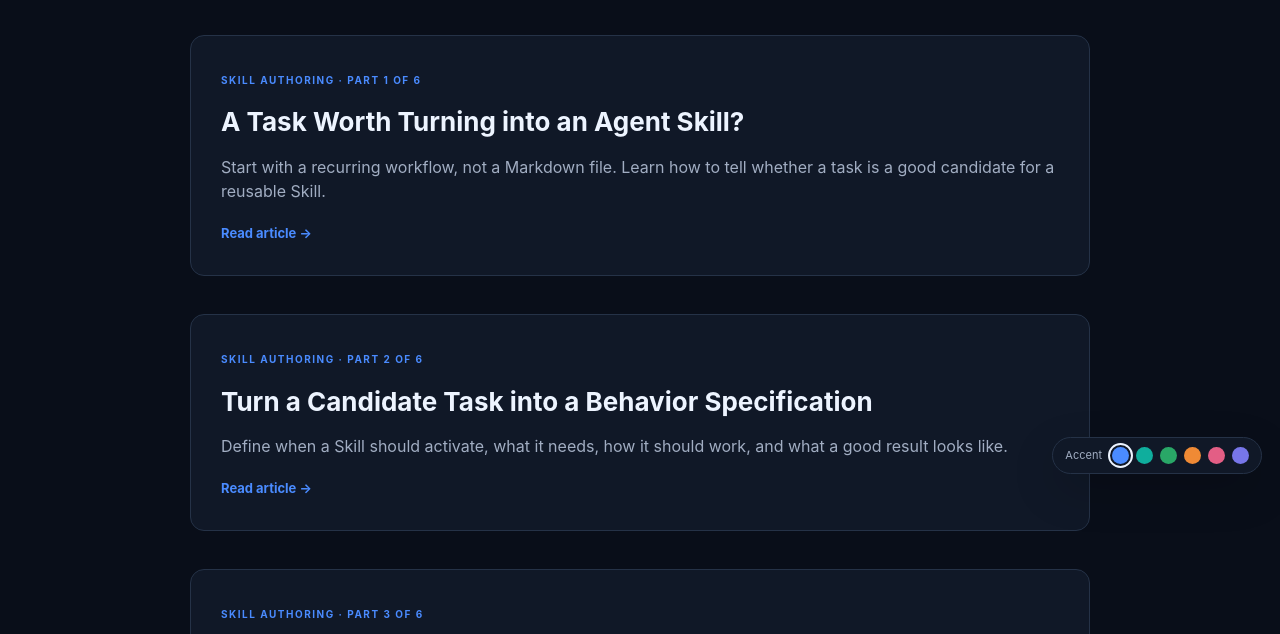
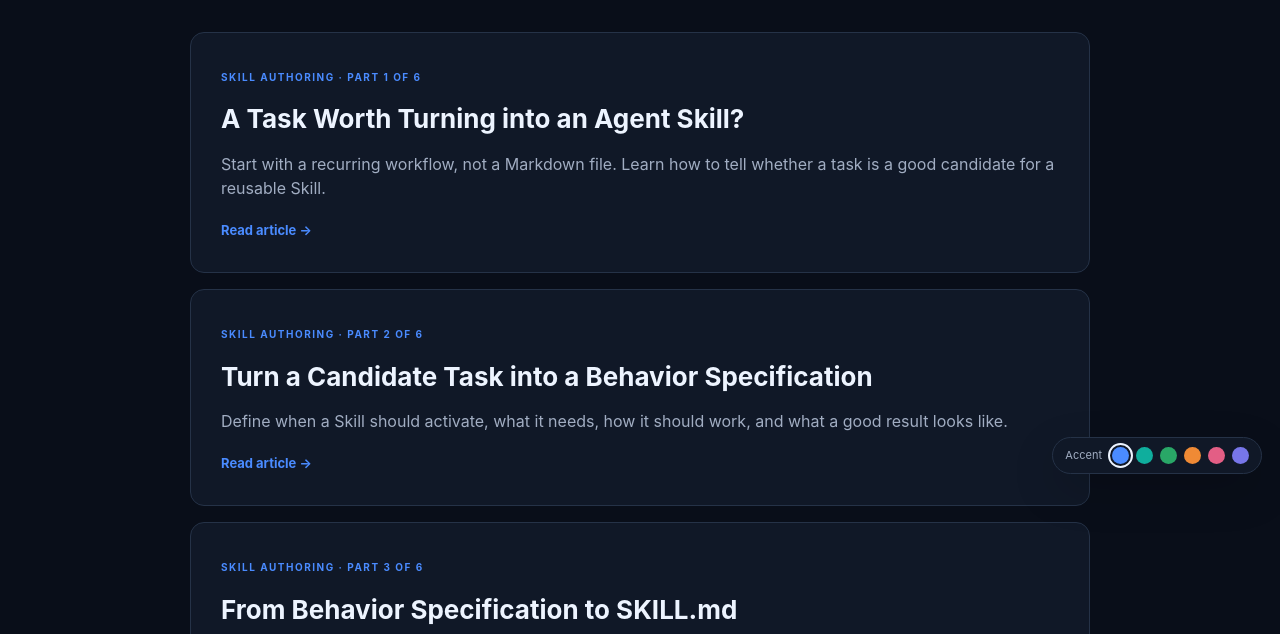
Before and after one commit to unraveltao/Skills, an Astro site in the folder web/: page /Skills/blog in a window 1280 px wide. Shown: the part 308-942 px from the top of the page. Built offline with nearby package versions, Linux system fonts and the light colour scheme; Astro itself is replaced by a stand-in of ours.

Commit message:
style skill authoring blog series

```diff
--- a/web/src/pages/blog/index.astro
+++ b/web/src/pages/blog/index.astro
@@ -27,3 +27,15 @@ const base = import.meta.env.BASE_URL.replace(/\/$/, '');
     </div>
   </section>
 </Base>
+
+<style>
+  .blog-series-list {
+    display: grid;
+    gap: 16px;
+    margin-top: 35px;
+  }
+
+  .blog-series-list :global(.blog-card) {
+    margin: 0;
+  }
+</style>
```
